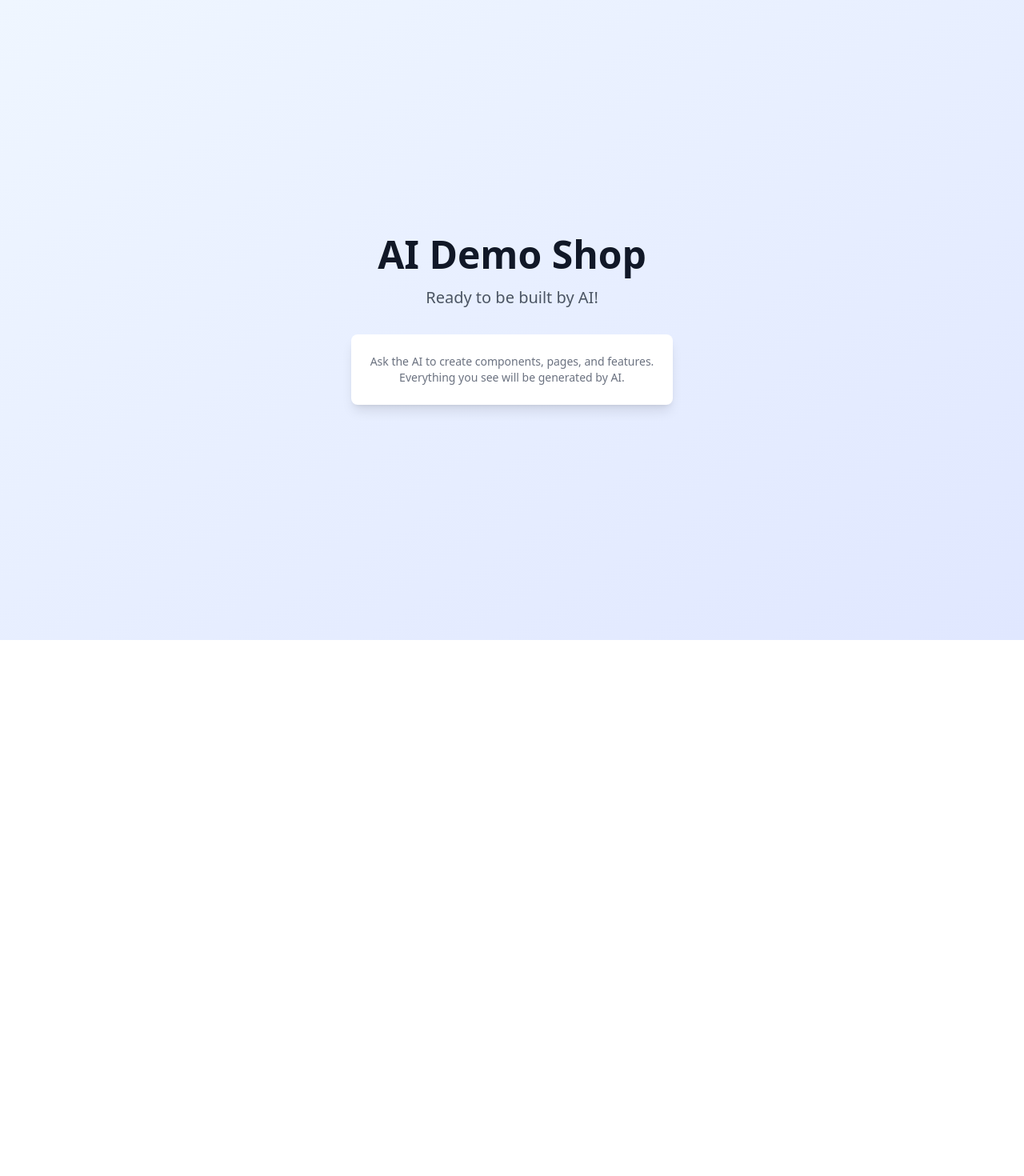
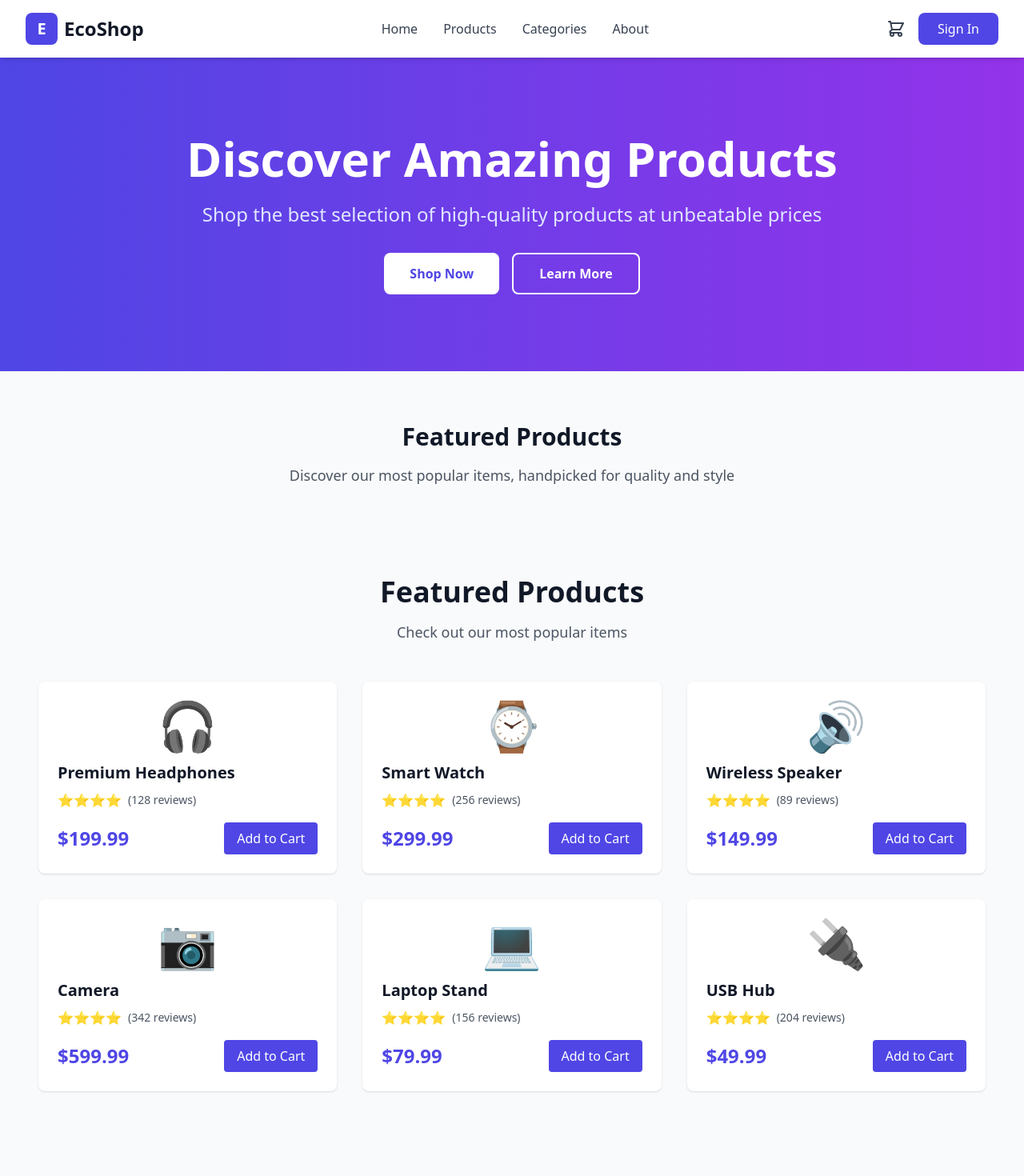
Before and after one commit to OhoBEiD/ai-demo-shop, a Next.js app: page / in a window 1280 px wide. Shown: the top 1470 px of the page at 80% size. Before the commit the page ends 800 px from the top, so only its background shows below. Built offline with nearby package versions, Linux system fonts and the light colour scheme.

Commit message:
Update src/app/page.tsx

```diff
--- a/src/app/page.tsx
+++ b/src/app/page.tsx
@@ -1,16 +1,43 @@
-export default function Home() {
+'use client'
+
+import Header from '@/components/Header'
+import Hero from '@/components/Hero'
+import FeaturedProducts from '@/components/FeaturedProducts'
+import Features from '@/components/Features'
+import Newsletter from '@/components/Newsletter'
+import Footer from '@/components/Footer'
+
+export default function StorefrontPage() {
   return (
-    <div className="min-h-screen flex items-center justify-center bg-gradient-to-br from-blue-50 to-indigo-100">
-      <div className="text-center p-8">
-        <h1 className="text-5xl font-bold text-gray-900 mb-4">AI Demo Shop</h1>
-        <p className="text-xl text-gray-600 mb-8">Ready to be built by AI!</p>
-        <div className="bg-white rounded-lg p-6 shadow-lg max-w-md mx-auto">
-          <p className="text-sm text-gray-500">
-            Ask the AI to create components, pages, and features.
-            <br />Everything you see will be generated by AI.
-          </p>
+    <div className="min-h-screen bg-white">
+      <Header />
+
+      {/* Hero Section */}
+      <Hero />
+
+      {/* Featured Products */}
+      <section className="py-16 px-4 bg-gray-50">
+        <div className="max-w-7xl mx-auto">
+          <div className="text-center mb-12">
+            <h2 className="text-3xl font-bold text-gray-900 mb-4">
+              Featured Products
+            </h2>
+            <p className="text-lg text-gray-600 max-w-2xl mx-auto">
+              Discover our most popular items, handpicked for quality and style
+            </p>
+          </div>
+          <FeaturedProducts />
         </div>
-      </div>
+      </section>
+
+      {/* Features */}
+      <Features />
+
+      {/* Newsletter */}
+      <Newsletter />
+
+      {/* Footer */}
+      <Footer />
     </div>
   )
 }
```
